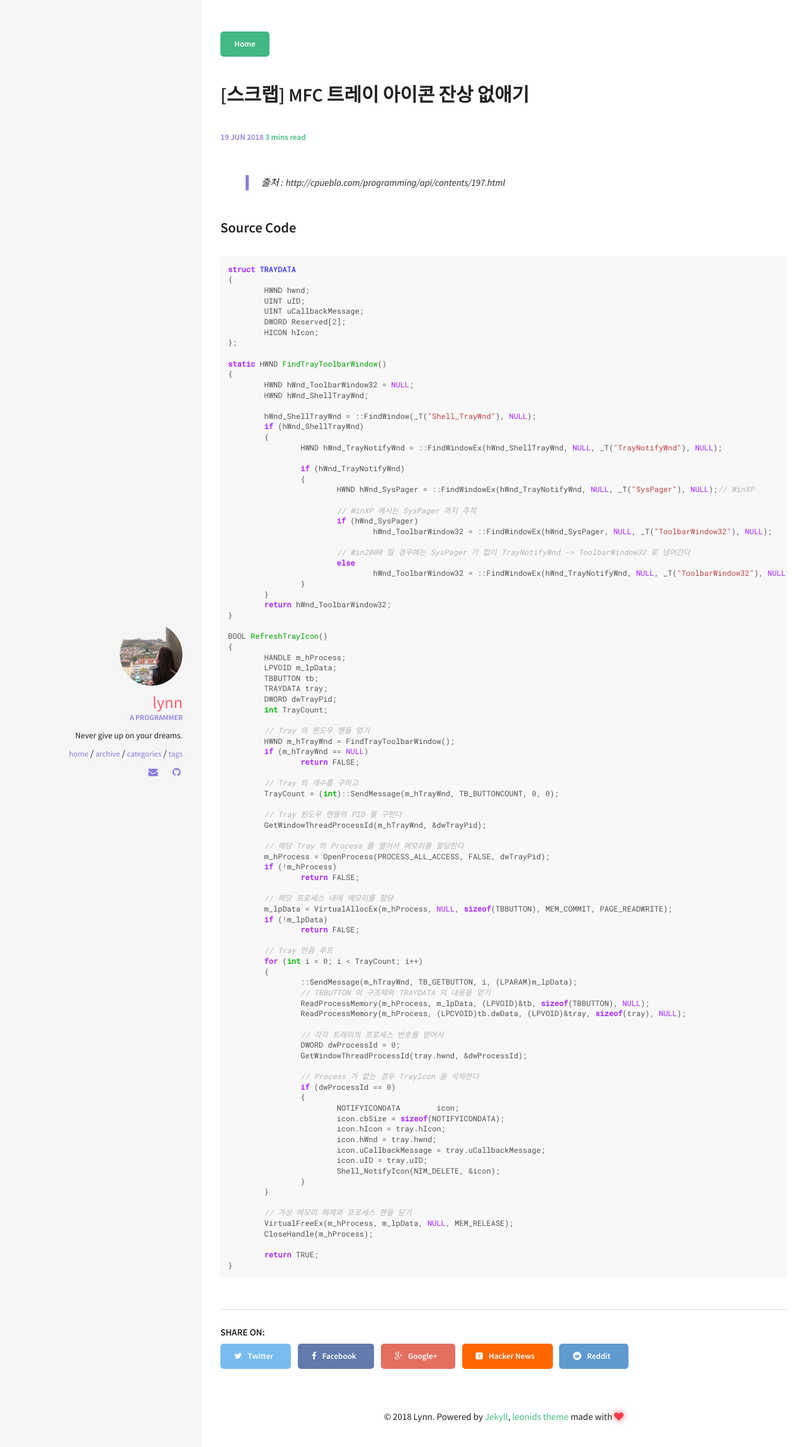
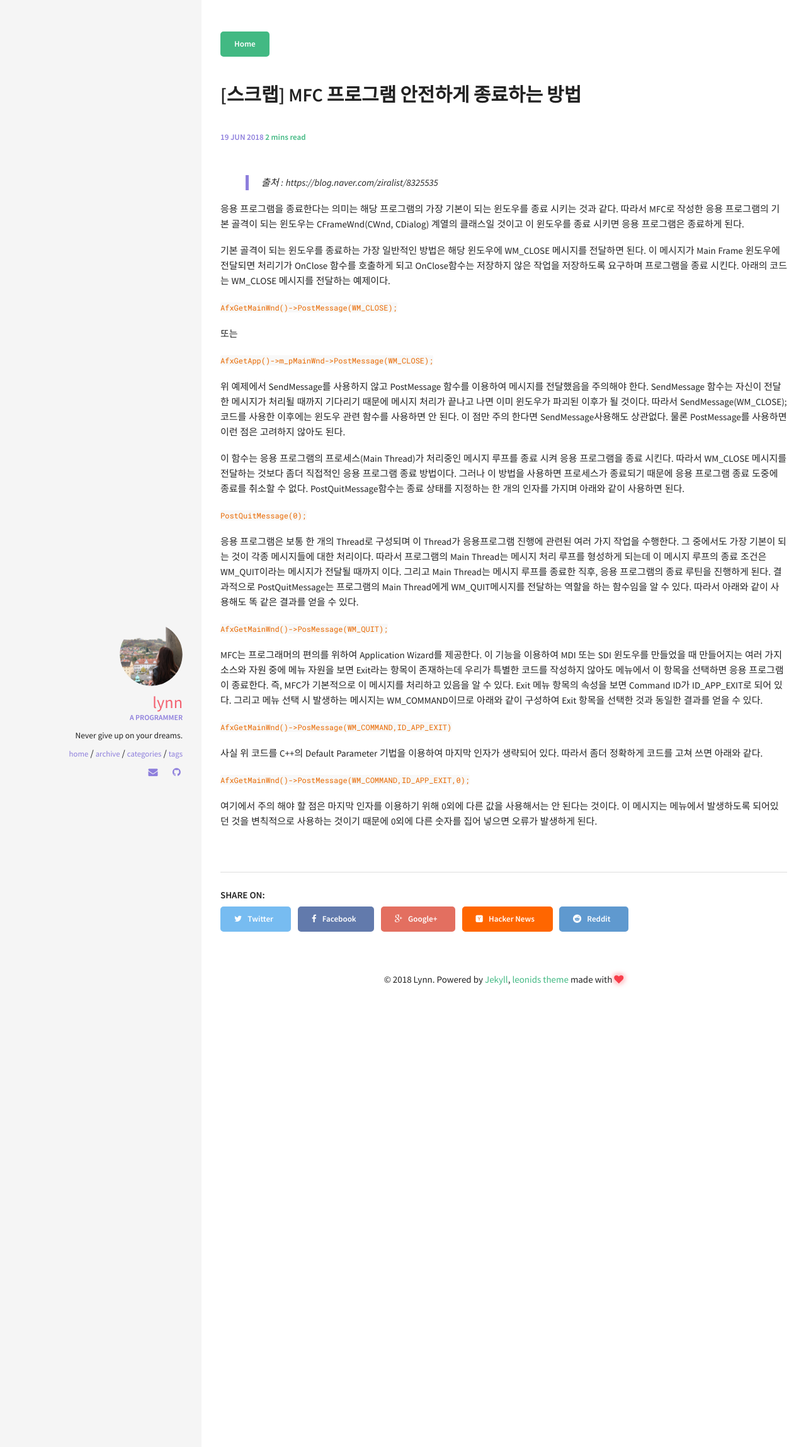
Before and after one commit to LynnBaek/LynnBaek, a Jekyll site: the page built from _posts/2018-06-19-mfc_dialog_close.md, in a window 1280 px wide. Shown: the top 2297 px of the page at 63% size. Built offline with Jekyll 4.4.1, drawn with Linux system fonts in a browser that asks for light colours; comment, search, counter and statistics services are not loaded.

Commit message:
포스팅 중복되어 수정

````diff
--- a/_posts/2018-06-19-mfc_dialog_close.md
+++ b/_posts/2018-06-19-mfc_dialog_close.md
@@ -1,114 +1,49 @@
 ---
 layout: post
-title: "[스크랩] MFC 트레이 아이콘 잔상 없애기"
-excerpt: "MFC에서 트레이 아이콘 잔상을 제거하는 방법입니다."
+title: "[스크랩] MFC 프로그램 안전하게 종료하는 방법"
+excerpt: "MFC 프로그램을 안전하게 종료하는 방법입니다."
 date: 2018-06-19 10:31:00
 categories: [MFC]
-tags: [MFC, TrayIcon, 트레이아이콘]
+tags: [MFC, Dialog]
 comments: true
 ---
 
-> 출처 :  http://cpueblo.com/programming/api/contents/197.html
+> 출처 :  https://blog.naver.com/ziralist/8325535
 
 
 
-### Source Code
+응용 프로그램을 종료한다는 의미는 해당 프로그램의 가장 기본이 되는 윈도우를 종료 시키는 것과 같다. 따라서 MFC로 작성한 응용 프로그램의 기본 골격이 되는 윈도우는 CFrameWnd(CWnd, CDialog) 계열의 클래스일 것이고 이 윈도우를 종료 시키면 응용 프로그램은 종료하게 된다.
 
-```c++
-struct TRAYDATA
-{
-	HWND hwnd;
-	UINT uID;
-	UINT uCallbackMessage;
-	DWORD Reserved[2];
-	HICON hIcon;
-};
 
-static HWND FindTrayToolbarWindow()
-{
-	HWND hWnd_ToolbarWindow32 = NULL;
-	HWND hWnd_ShellTrayWnd;
 
-	hWnd_ShellTrayWnd = ::FindWindow(_T("Shell_TrayWnd"), NULL);
-	if (hWnd_ShellTrayWnd)
-	{
-		HWND hWnd_TrayNotifyWnd = ::FindWindowEx(hWnd_ShellTrayWnd, NULL, _T("TrayNotifyWnd"), NULL);
+기본 골격이 되는 윈도우를 종료하는 가장 일반적인 방법은 해당 윈도우에 WM_CLOSE 메시지를 전달하면 된다. 이 메시지가 Main Frame 윈도우에 전달되면 처리기가 OnClose 함수를 호출하게 되고 OnClose함수는 저장하지 않은 작업을 저장하도록 요구하며 프로그램을 종료 시킨다. 아래의 코드는 WM_CLOSE 메시지를 전달하는 예제이다.
 
-		if (hWnd_TrayNotifyWnd)
-		{
-			HWND hWnd_SysPager = ::FindWindowEx(hWnd_TrayNotifyWnd, NULL, _T("SysPager"), NULL);// WinXP
+`AfxGetMainWnd()->PostMessage(WM_CLOSE);`
 
-			// WinXP 에서는 SysPager 까지 추적
-			if (hWnd_SysPager)
-				hWnd_ToolbarWindow32 = ::FindWindowEx(hWnd_SysPager, NULL, _T("ToolbarWindow32"), NULL);
+또는
 
-			// Win2000 일 경우에는 SysPager 가 없이 TrayNotifyWnd -> ToolbarWindow32 로 넘어간다
-			else
-				hWnd_ToolbarWindow32 = ::FindWindowEx(hWnd_TrayNotifyWnd, NULL, _T("ToolbarWindow32"), NULL);
-		}
-	}
-	return hWnd_ToolbarWindow32;
-}
+`AfxGetApp()->m_pMainWnd->PostMessage(WM_CLOSE);`
 
-BOOL RefreshTrayIcon()
-{
-	HANDLE m_hProcess;
-	LPVOID m_lpData;
-	TBBUTTON tb;
-	TRAYDATA tray;
-	DWORD dwTrayPid;
-	int TrayCount;
+위 예제에서 SendMessage를 사용하지 않고 PostMessage 함수를 이용하여 메시지를 전달했음을 주의해야 한다. SendMessage 함수는 자신이 전달한 메시지가 처리될 때까지 기다리기 때문에 메시지 처리가 끝나고 나면 이미 윈도우가 파괴된 이후가 될 것이다. 따라서 SendMessage(WM_CLOSE); 코드를 사용한 이후에는 윈도우 관련 함수를 사용하면 안 된다. 이 점만 주의 한다면 SendMessage사용해도 상관없다. 물론 PostMessage를 사용하면 이런 점은 고려하지 않아도 된다.
 
-	// Tray 의 윈도우 핸들 얻기
-	HWND m_hTrayWnd = FindTrayToolbarWindow();
-	if (m_hTrayWnd == NULL)
-		return FALSE;
 
-	// Tray 의 개수를 구하고
-	TrayCount = (int)::SendMessage(m_hTrayWnd, TB_BUTTONCOUNT, 0, 0);
 
-	// Tray 윈도우 핸들의 PID 를 구한다
-	GetWindowThreadProcessId(m_hTrayWnd, &dwTrayPid);
+이 함수는 응용 프로그램의 프로세스(Main Thread)가 처리중인 메시지 루프를 종료 시켜 응용 프로그램을 종료 시킨다. 따라서 WM_CLOSE 메시지를 전달하는 것보다 좀더 직접적인 응용 프로그램 종료 방법이다. 그러나 이 방법을 사용하면 프로세스가 종료되기 때문에 응용 프로그램 종료 도중에 종료를 취소할 수 없다. PostQuitMessage함수는 종료 상태를 지정하는 한 개의 인자를 가지며 아래와 같이 사용하면 된다.
 
-	// 해당 Tray 의 Process 를 열어서 메모리를 할당한다
-	m_hProcess = OpenProcess(PROCESS_ALL_ACCESS, FALSE, dwTrayPid);
-	if (!m_hProcess)
-		return FALSE;
+`PostQuitMessage(0);`
 
-	// 해당 프로세스 내에 메모리를 할당
-	m_lpData = VirtualAllocEx(m_hProcess, NULL, sizeof(TBBUTTON), MEM_COMMIT, PAGE_READWRITE);
-	if (!m_lpData)
-		return FALSE;
+응용 프로그램은 보통 한 개의 Thread로 구성되며 이 Thread가 응용프로그램 진행에 관련된 여러 가지 작업을 수행한다. 그 중에서도 가장 기본이 되는 것이 각종 메시지들에 대한 처리이다. 따라서 프로그램의 Main Thread는 메시지 처리 루프를 형성하게 되는데 이 메시지 루프의 종료 조건은 WM_QUIT이라는 메시지가 전달될 때까지 이다. 그리고 Main Thread는 메시지 루프를 종료한 직후, 응용 프로그램의 종료 루틴을 진행하게 된다. 결과적으로 PostQuitMessage는 프로그램의 Main Thread에게 WM_QUIT메시지를 전달하는 역할을 하는 함수임을 알 수 있다. 따라서 아래와 같이 사용해도 똑 같은 결과를 얻을 수 있다.
 
-	// Tray 만큼 루프
-	for (int i = 0; i < TrayCount; i++)
-	{
-		::SendMessage(m_hTrayWnd, TB_GETBUTTON, i, (LPARAM)m_lpData);
-		// TBBUTTON 의 구조체와 TRAYDATA 의 내용을 얻기
-		ReadProcessMemory(m_hProcess, m_lpData, (LPVOID)&tb, sizeof(TBBUTTON), NULL);
-		ReadProcessMemory(m_hProcess, (LPCVOID)tb.dwData, (LPVOID)&tray, sizeof(tray), NULL);
+`AfxGetMainWnd()->PosMessage(WM_QUIT); `
 
-		// 각각 트레이의 프로세스 번호를 얻어서
-		DWORD dwProcessId = 0;
-		GetWindowThreadProcessId(tray.hwnd, &dwProcessId);
 
-		// Process 가 없는 경우 TrayIcon 을 삭제한다
-		if (dwProcessId == 0)
-		{
-			NOTIFYICONDATA        icon;
-			icon.cbSize = sizeof(NOTIFYICONDATA);
-			icon.hIcon = tray.hIcon;
-			icon.hWnd = tray.hwnd;
-			icon.uCallbackMessage = tray.uCallbackMessage;
-			icon.uID = tray.uID;
-			Shell_NotifyIcon(NIM_DELETE, &icon);
-		}
-	}
 
-	// 가상 메모리 해제와 프로세스 핸들 닫기
-	VirtualFreeEx(m_hProcess, m_lpData, NULL, MEM_RELEASE);
-	CloseHandle(m_hProcess);
+MFC는 프로그래머의 편의를 위하여 Application Wizard를 제공한다. 이 기능을 이용하여 MDI 또는 SDI 윈도우를 만들었을 때 만들어지는 여러 가지 소스와 자원 중에 메뉴 자원을 보면 Exit라는 항목이 존재하는데 우리가 특별한 코드를 작성하지 않아도 메뉴에서 이 항목을 선택하면 응용 프로그램이 종료한다. 즉, MFC가 기본적으로 이 메시지를 처리하고 있음을 알 수 있다. Exit 메뉴 항목의 속성을 보면 Command ID가 ID_APP_EXIT로 되어 있다. 그리고 메뉴 선택 시 발생하는 메시지는 WM_COMMAND이므로 아래와 같이 구성하여 Exit 항목을 선택한 것과 동일한 결과를 얻을 수 있다.
 
-	return TRUE;
-}
-```
+`AfxGetMainWnd()->PosMessage(WM_COMMAND,ID_APP_EXIT)`
+
+사실 위 코드를 C++의 Default Parameter 기법을 이용하여 마지막 인자가 생략되어 있다. 따라서 좀더 정확하게 코드를 고쳐 쓰면 아래와 같다.
+
+`AfxGetMainWnd()->PostMessage(WM_COMMAND,ID_APP_EXIT,0); `
+
+여기에서 주의 해야 할 점은 마지막 인자를 이용하기 위해 0외에 다른 값을 사용해서는 안 된다는 것이다. 이 메시지는 메뉴에서 발생하도록 되어있던 것을 변칙적으로 사용하는 것이기 때문에 0외에 다른 숫자를 집어 넣으면 오류가 발생하게 된다.
````
